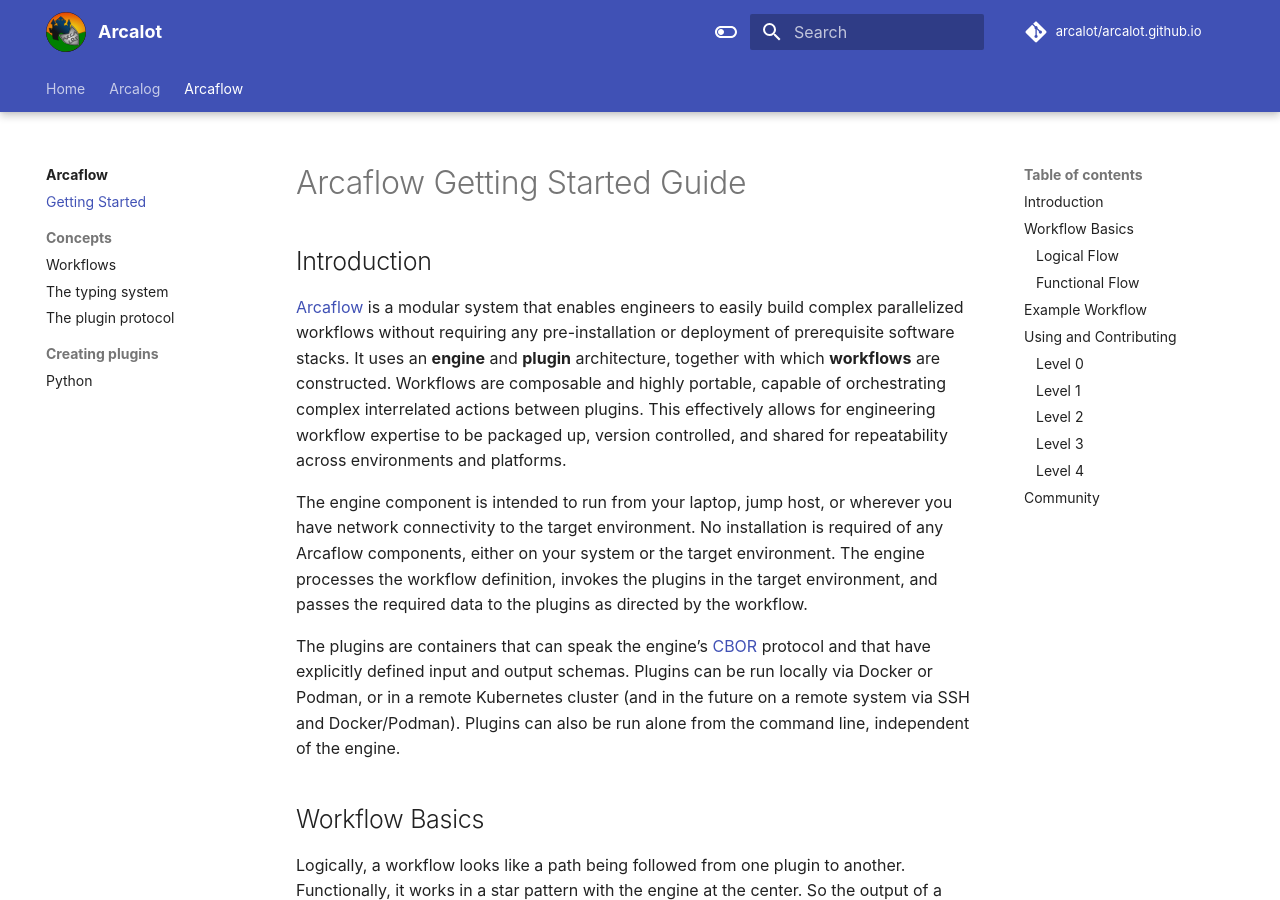
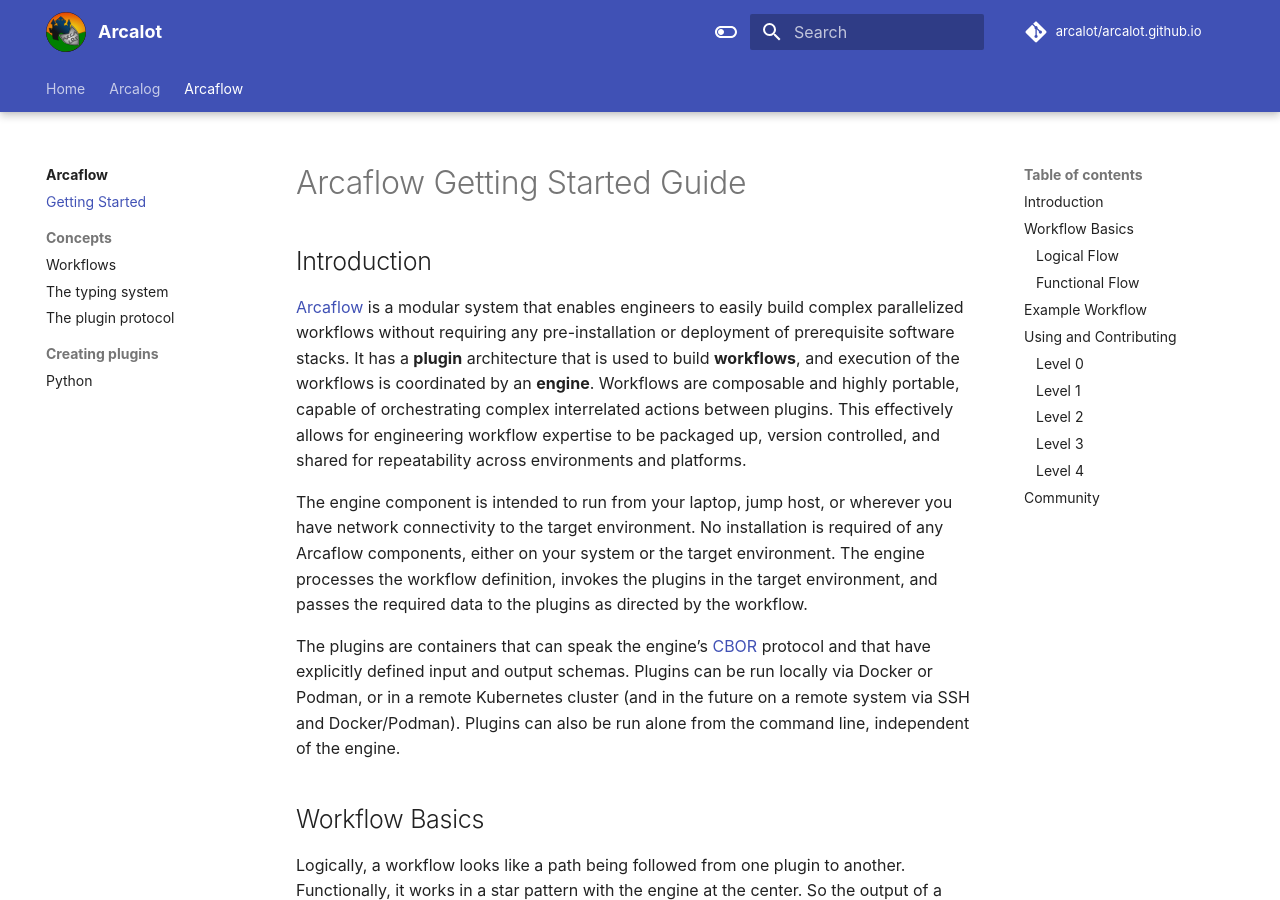
Before and after one commit to arcalot/arcalot.github.io, an MkDocs documentation site: the page built from docs/arcaflow/getting-started.md, in a window 1280 px wide and 900 px high. Built offline with MkDocs 1.6.1 and Material for MkDocs 9.7.7, drawn with Linux system fonts in a browser that asks for light colours; comment, search, counter and statistics services are not loaded.

Commit message:
more language updates from feedback

```diff
--- a/docs/arcaflow/getting-started.md
+++ b/docs/arcaflow/getting-started.md
@@ -2,7 +2,7 @@
 
 ## Introduction
 
-[Arcaflow](https://arcalot.io/arcaflow/) is a modular system that enables engineers to easily build complex parallelized workflows without requiring any pre-installation or deployment of prerequisite software stacks. It uses an **engine** and **plugin** architecture, together with which **workflows** are constructed. Workflows are composable and highly portable, capable of orchestrating complex interrelated actions between plugins. This effectively allows for engineering workflow expertise to be packaged up, version controlled, and shared for repeatability across environments and platforms.
+[Arcaflow](https://arcalot.io/arcaflow/) is a modular system that enables engineers to easily build complex parallelized workflows without requiring any pre-installation or deployment of prerequisite software stacks. It has a **plugin** architecture that is used to build **workflows**, and execution of the workflows is coordinated by an **engine**. Workflows are composable and highly portable, capable of orchestrating complex interrelated actions between plugins. This effectively allows for engineering workflow expertise to be packaged up, version controlled, and shared for repeatability across environments and platforms.
 
 The engine component is intended to run from your laptop, jump host, or wherever you have network connectivity to the target environment. No installation is required of any Arcaflow components, either on your system or the target environment. The engine processes the workflow definition, invokes the plugins in the target environment, and passes the required data to the plugins as directed by the workflow.
 
```
